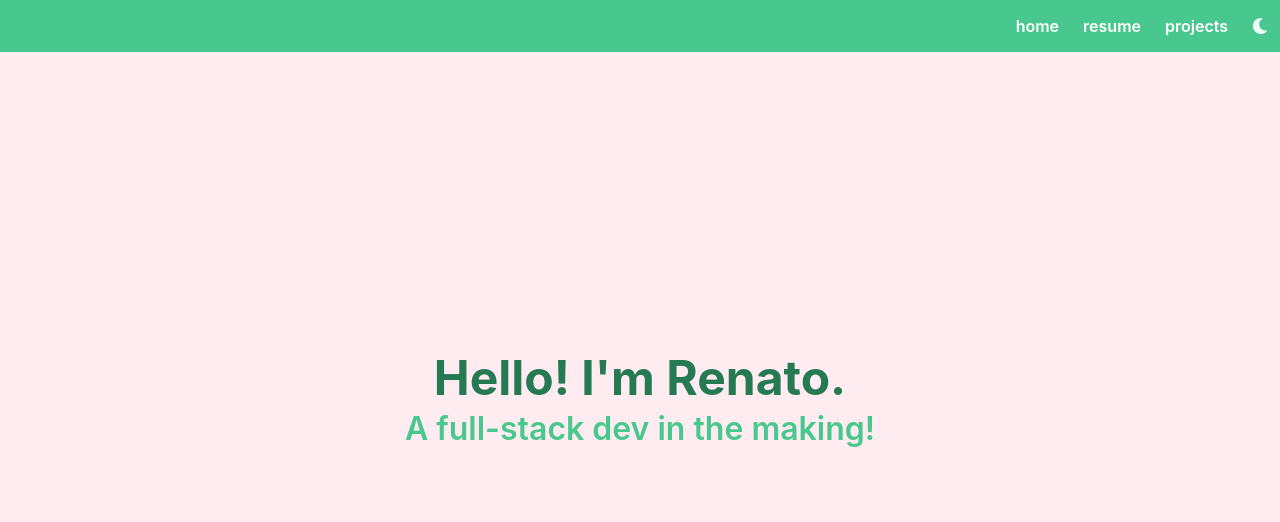
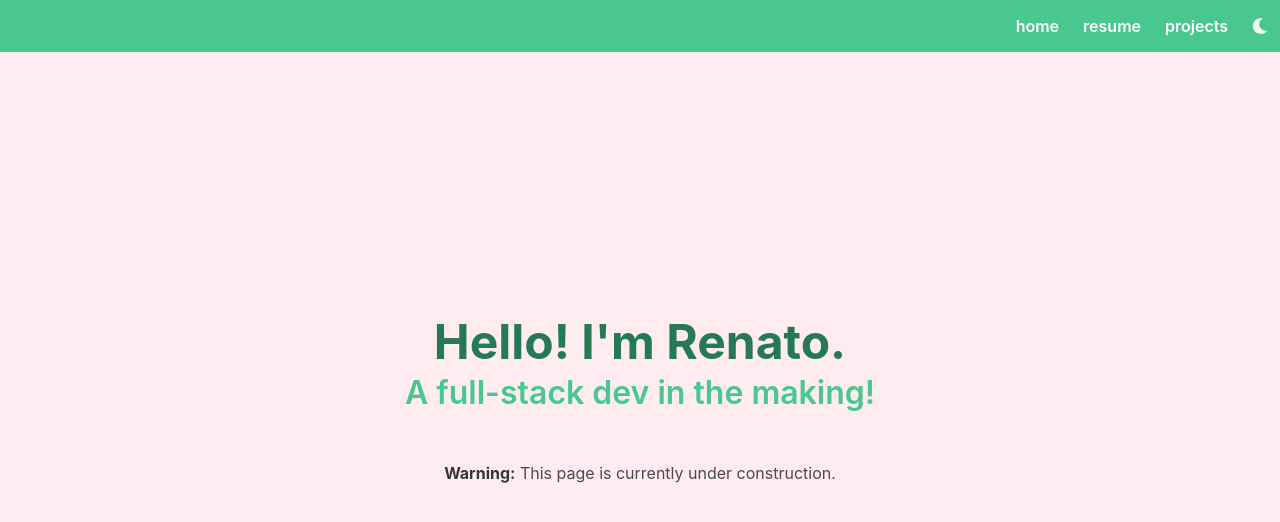
Before and after one commit to Ren-Oliveira/Resume, a React (Create React App) app: page /home in a window 1280 px wide. Shown: the top 522 px of the page. Built offline with nearby package versions, Linux system fonts and the light colour scheme.

Commit message:
added home page message and warning

```diff
--- a/src/components/ui/resume/ContactsCard.js
+++ b/src/components/ui/resume/ContactsCard.js
@@ -14,8 +14,10 @@ const ContactsCard = () => {
 
   const boxDark = 'box content has-background-dark has-text-danger-light';
   const boxLight = 'box content has-background-light has-text-success-dark';
+
   const titleDark = 'has-text-centered has-text-danger-light is-size-6';
   const titleLight = ' has-text-centered has-text-success-dark is-size-6';
+
   const iconDark = 'fas has-text-danger-dark';
   const iconLight = 'fas has-text-success';
 
--- a/src/pages/Home.js
+++ b/src/pages/Home.js
@@ -3,13 +3,21 @@ import 'bulma/css/bulma.min.css';
 
 const Home = () => {
   const darkTheme = useTheme();
+
   const backgroundDark = 'has-background-black-ter is-danger';
   const backgroundLight = 'has-background-danger-light is-success-dark';
 
   const titleDark = 'has-text-danger';
   const titleLight = 'has-text-success-dark';
+
   const subtitleDark = 'has-text-danger-light';
   const subtitleLight = 'has-text-success';
+
+  const message = `${
+    ~~(Math.random() * 2) === 0
+      ? 'A full-stack dev in the making!'
+      : 'A front-end dev for hire!'
+  }`;
 
   return (
     <div className={darkTheme ? backgroundDark : backgroundLight}>
@@ -23,9 +31,14 @@ const Home = () => {
             </div>
             <div className="subtitle is-size-3 has-text-weight-semibold">
               <p className={darkTheme ? subtitleDark : subtitleLight}>
-                A full-stack dev in the making!
+                {message}
               </p>
             </div>
+            <br />
+            <h4>
+              <strong>Warning:</strong> This page is currently under
+              construction.
+            </h4>
           </div>
         </div>
       </div>
```
